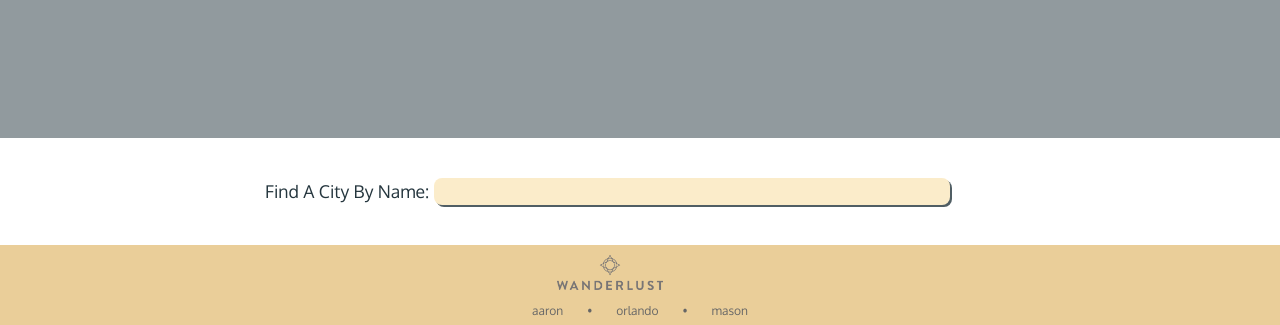
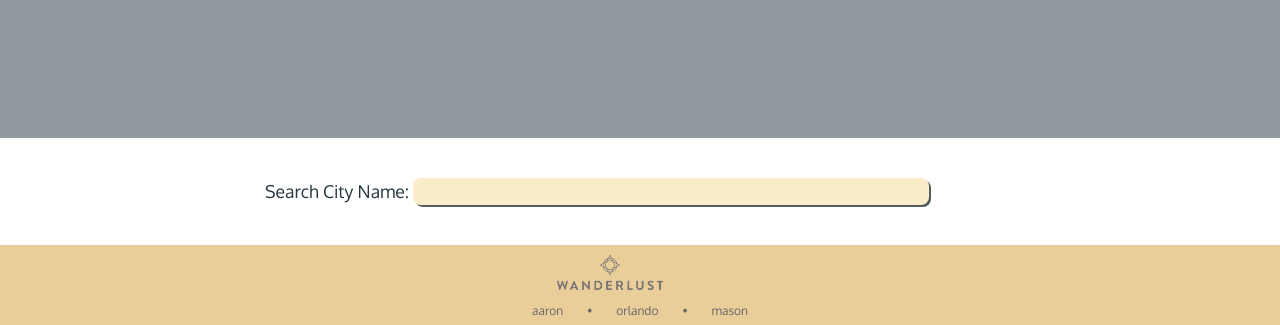
Before and after one commit to ajsmith17/unit3-project, a website: page public/index.html in a window 1280 px wide. Shown: the part 722-1047 px from the top of the page. Drawn offline with nearby package versions, Linux system fonts and the light colour scheme; no server answers.

Commit message:
Search City By Name

```diff
--- a/public/index.html
+++ b/public/index.html
@@ -73,7 +73,7 @@
 
     </div>
     <div class="search">
-      <label>Find A City By Name: </label>
+      <label>Search City Name: </label>
       <input type="text" ng-model="searchBar"/>
     </div>
     <ul>
```
